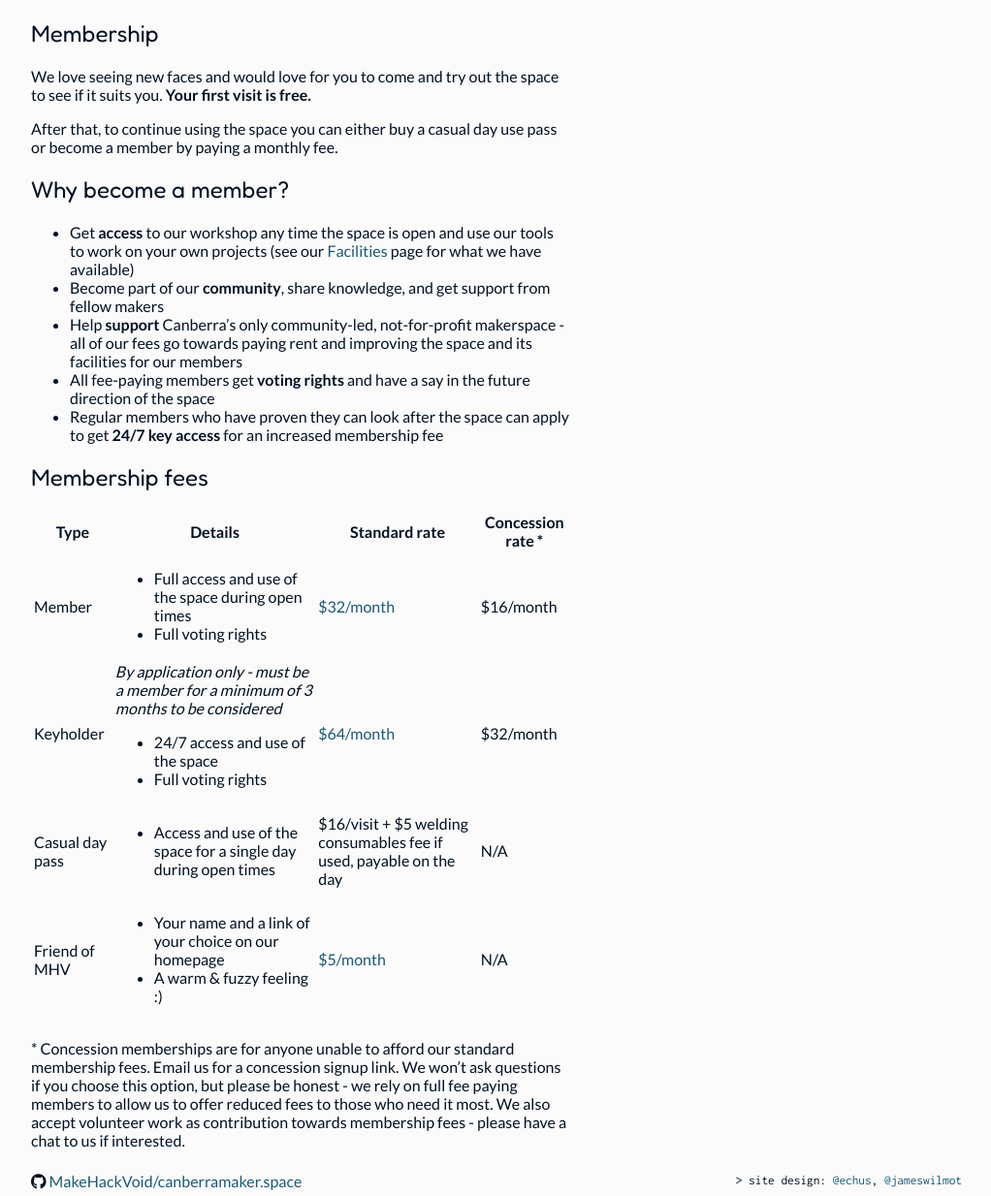
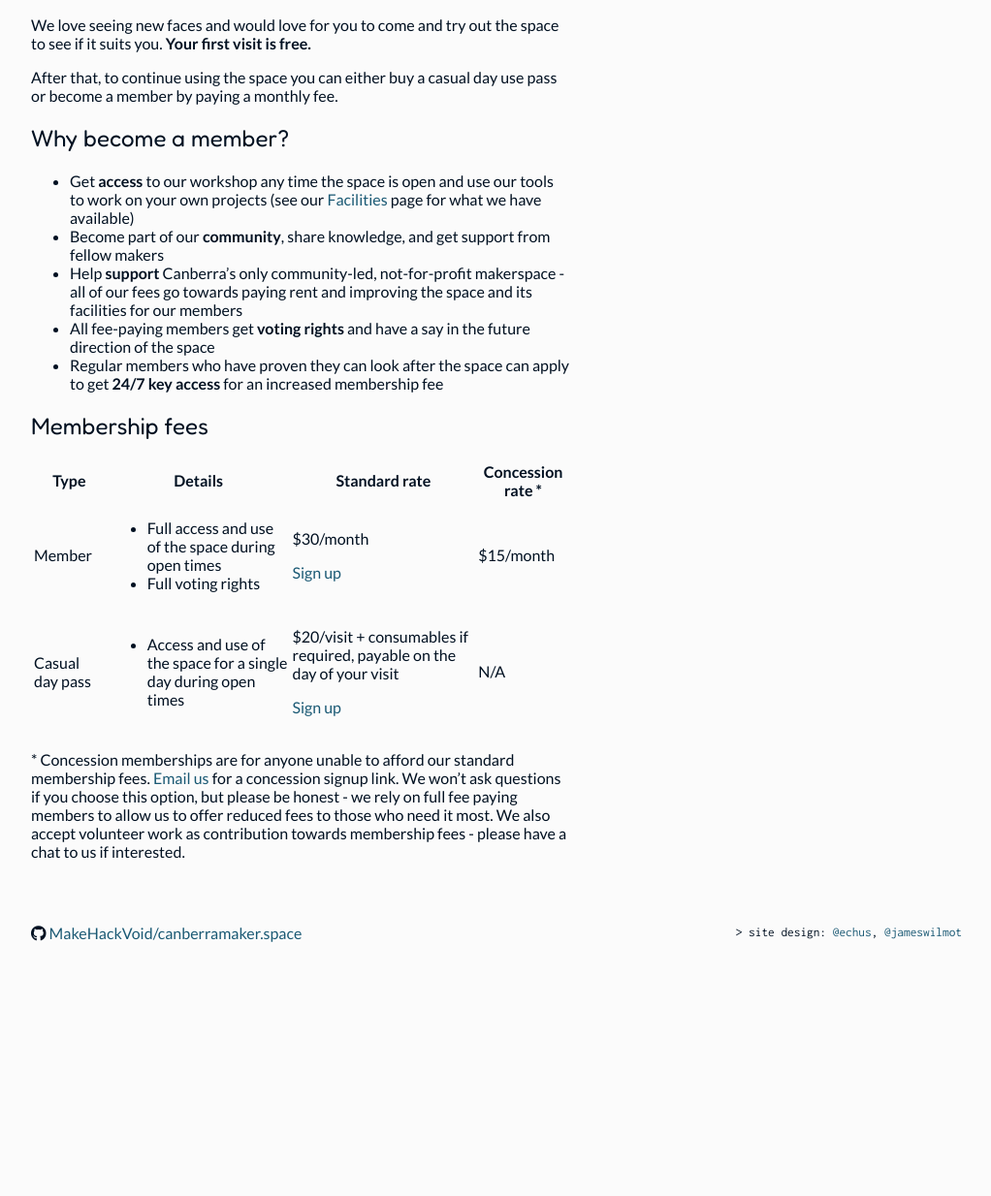
Before and after one commit to makehackvoid/canberramaker.space, a Jekyll site: the page built from membership.html, in a window 1280 px wide and 1400 px high, scrolled down 256 px. Shown: the part 166-1400 px from the top of the window at 97% size, without its empty margins (128-1150 px from the left). Built offline with Jekyll 4.4.1, drawn with Linux system fonts in a browser that asks for light colours.

Commit message:
Update memebership signup links and prices, remove keyholder and friend of MHV temporarily

```diff
--- a/membership.html
+++ b/membership.html
@@ -3,8 +3,6 @@ layout: default
 title: Membership | Canberra Makerspace
 permalink: /membership/
 ---
-<h1>Membership</h1>
-
 <p>We love seeing new faces and would love for you to come and try out the space to see if it suits you. <b>Your first visit is free.</b></p>
 
 <p>After that, to continue using the space you can either buy a casual day use pass or become a member by paying a monthly fee.</p>
@@ -35,27 +33,14 @@ permalink: /membership/
       </ul>
     </td>
     <td>
-      <a href="https://www.paypal.com/webapps/billing/plans/subscribe?plan_id=P-50R81304GG581954XMLFLMCA">
-        $32/month
-      </a>
+      <p>$30/month</p>
+      <p>
+        <a href="https://docs.google.com/forms/d/e/1FAIpQLSeK-9DWzZXjRyA4cPxxD2UoIGvawDcs-KlksiClfoQRxFuNkw/viewform?usp=sf_link" target="_blank" rel="noopener noreferrer">
+          Sign up
+        </a>
+      </p>
     </td>
-    <td>$16/month</td>
-  </tr>
-  <tr>
-    <td>Keyholder</td>
-    <td>
-      <i>By application only - must be a member for a minimum of 3 months to be considered</i>
-      <ul>
-        <li>24/7 access and use of the space</li>
-        <li>Full voting rights</li>
-      </ul>
-    </td>
-    <td>
-      <a href="https://www.paypal.com/webapps/billing/plans/subscribe?plan_id=P-03Y95006M93045354MLFN36Y">
-        $64/month
-      </a>
-    </td>
-    <td>$32/month</td>
+    <td>$15/month</td>
   </tr>
   <tr>
     <td>Casual day pass</td>
@@ -64,24 +49,18 @@ permalink: /membership/
         <li>Access and use of the space for a single day during open times</li>
       </ul>
     </td>
-    <td>$16/visit + $5 welding consumables fee if used, payable on the day</td>
-    <td>N/A</td>
-  </tr>
-  <tr>
-    <td>Friend of MHV</td>
     <td>
-      <ul>
-        <li>Your name and a link of your choice on our homepage</li>
-        <li>A warm & fuzzy feeling :)</li>
-      </ul>
-    </td>
-    <td>
-      <a href="https://www.paypal.com/webapps/billing/plans/subscribe?plan_id=P-67U93253VL2376744MLFN47Q">
-        $5/month
-      </a>
+      <p>
+        $20/visit + consumables if required, payable on the day of your visit
+      </p>
+      <p>
+        <a href="https://docs.google.com/forms/d/e/1FAIpQLSdXEFwtea_uEQp2eWv_uEIJ5blZmp0gtn7Z-IdCd5DY9yWPBg/viewform?usp=sf_link" target="_blank" rel="noopener noreferrer">
+          Sign up
+        </a>
+      </p>
     </td>
     <td>N/A</td>
   </tr>
 </table>
 
-<p>* Concession memberships are for anyone unable to afford our standard membership fees. Email us for a concession signup link. We won’t ask questions if you choose this option, but please be honest - we rely on full fee paying members to allow us to offer reduced fees to those who need it most. We also accept volunteer work as contribution towards membership fees - please have a chat to us if interested.</p>
+<p>* Concession memberships are for anyone unable to afford our standard membership fees. <a href="mailto:canberramakerspace@gmail.com">Email us</a> for a concession signup link. We won’t ask questions if you choose this option, but please be honest - we rely on full fee paying members to allow us to offer reduced fees to those who need it most. We also accept volunteer work as contribution towards membership fees - please have a chat to us if interested.</p>
```
